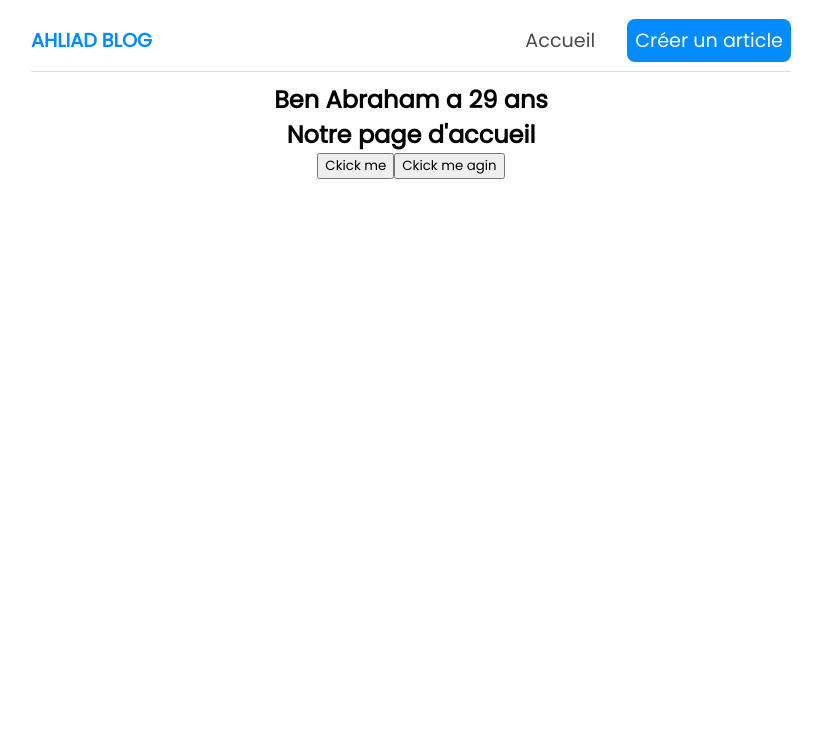
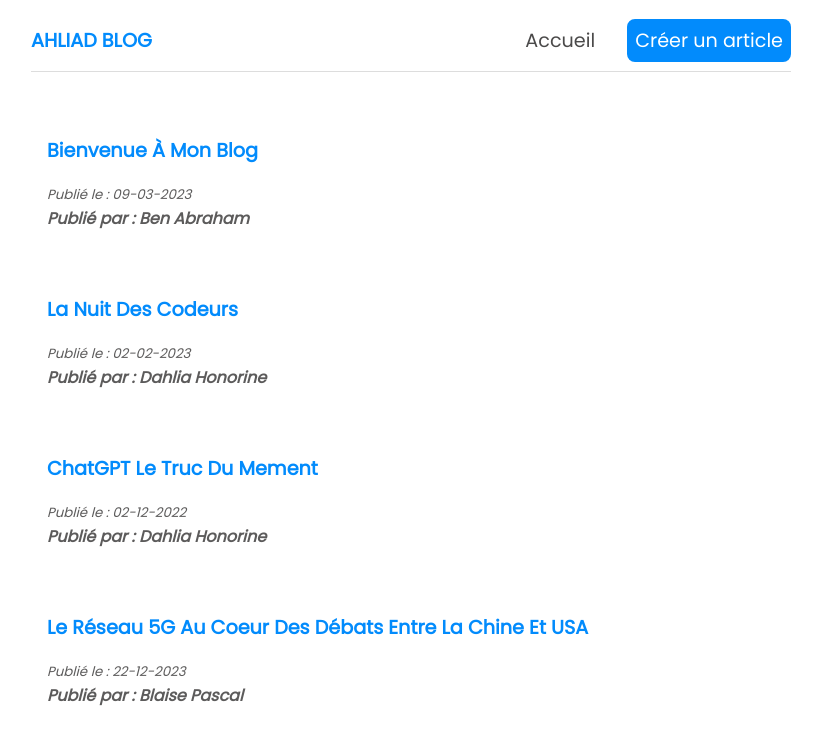
Before and after one commit to AbrahamBen/hello-blog, a React (Create React App) app: page / in a window 1280 px wide. Shown: the top 744 px of the page, without its empty margins (229-1051 px from the left). Built offline with nearby package versions, Linux system fonts and the light colour scheme.

Commit message:
add map for blog list

```diff
--- a/src/App.js
+++ b/src/App.js
@@ -6,7 +6,7 @@ function App() {
   return (
     <div className="App">
         <Navbar/>
-        <div className='content'>
+        <div className='contenu'>
          <Home/>
         </div>
     </div>
--- a/src/Home.js
+++ b/src/Home.js
@@ -1,32 +1,51 @@
 import { useState } from "react";
 const Home = () => {
 
-    let initialName = 'Ben Abraham';
-    let changeName='Dahlia Honorine';
-    const actualAge = 29;
+    const [blogs, setBlog]=useState([
+        {
+            id:1,
+            title:'Bienvenue à mon blog',
+            body: 'Lorem ipsum dolor, sit amet consectetur adipisicing elit. Quas asperiores architecto eligendi.',
+            author:'Ben Abraham',
+            date:'09-03-2023'
+        },
 
-    const [name,setName] = useState(initialName);
-    const [age,setAge] = useState(actualAge);
+        {
+            id:2,
+            title:'La nuit des codeurs',
+            body: 'Lorem ipsum dolor, sit amet consectetur adipisicing elit. Quas asperiores architecto eligendi.',
+            author:'Dahlia Honorine',
+            date:'02-02-2023'
+        },
 
-    const handlerClikc =()=>{
-        setName(changeName);
-        setAge(27);
-    };
-
-    const handlerClikcAgain =(name, event)=>{
-        console.log(`Hello, ${name}`,event.target);
-    };
+        {
+            id:3,
+            title:'ChatGPT le truc du mement',
+            body: 'Lorem ipsum dolor, sit amet consectetur adipisicing elit. Quas asperiores architecto eligendi.',
+            author:'Dahlia Honorine',
+            date:'02-12-2022'
+        },
+        {
+            id:4,
+            title:'Le réseau 5G au coeur des débats entre la Chine et USA',
+            body: 'Lorem ipsum dolor, sit amet consectetur adipisicing elit. Quas asperiores architecto eligendi.',
+            author:'Blaise Pascal',
+            date:'22-12-2023'
+        },
+    ]);
     return (
         <div className="home">
-            <h2>{name} a {age} ans</h2>
-            <h2>Notre page d'accueil</h2>
-            <button onClick={handlerClikc}>
-                Ckick me
-            </button>
-
-            <button onClick={(e)=>handlerClikcAgain('Ben Abrahm',e)}>
-                Ckick me agin
-            </button>
+           <div className="bloglist">
+                {
+                    blogs.map((blog)=>(
+                        <div className="blog" key={blog.id}>
+                        <a href="" className="blog-titre">{blog.title}</a>
+                        <small className="blog-publication-date">Publié le : {blog.date}</small>
+                        <p className="blog-author">Publié par : {blog.author}</p>
+                    </div>
+                    ))
+                }
+           </div>
         </div>
      );
 }
```
